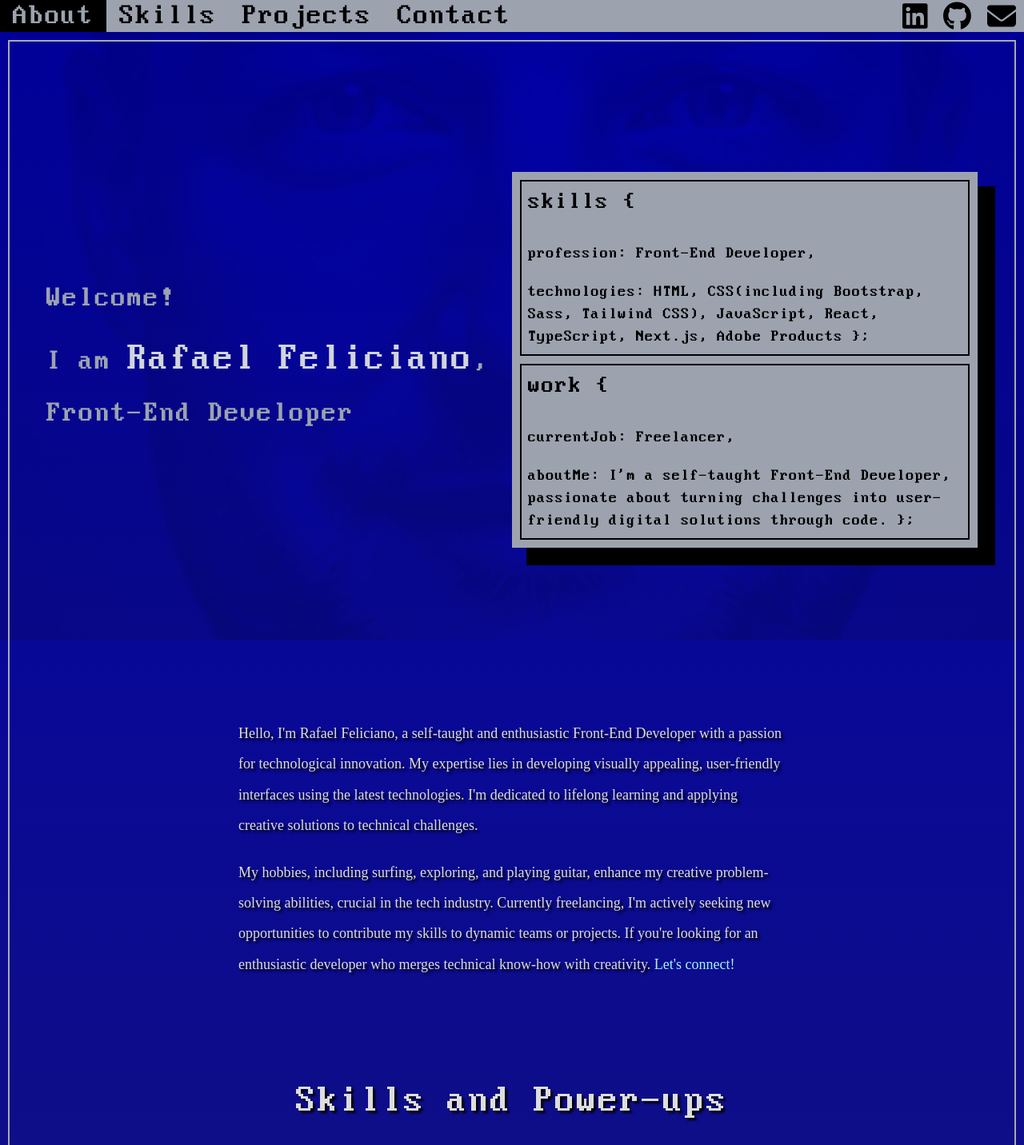
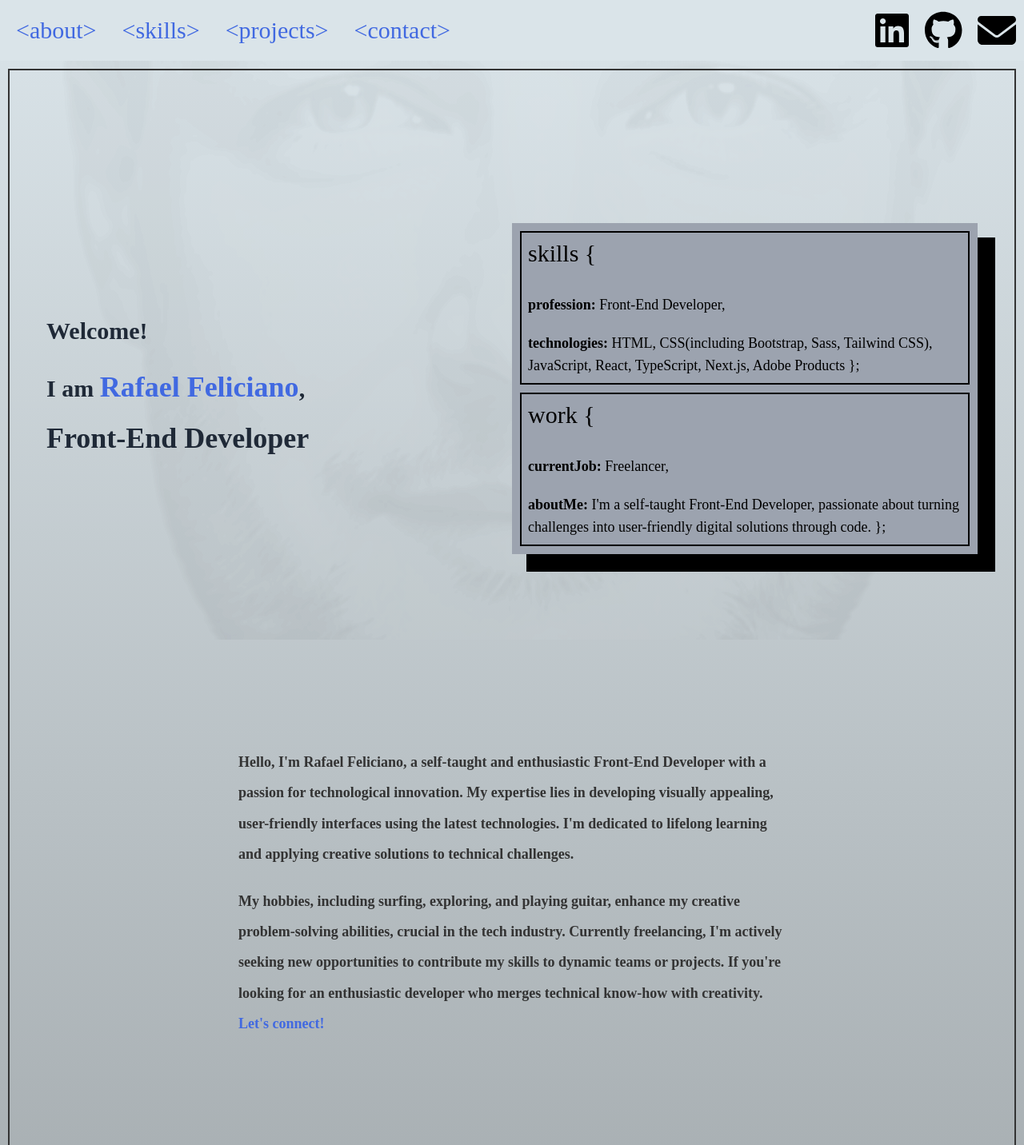
Before and after one commit to RafaelFelic/Portfolio, a React (Create React App) app: page / in a window 1280 px wide. Shown: the top 1432 px of the page at 80% size. Built offline with nearby package versions, Linux system fonts and the light colour scheme.

Commit message:
Theme changed

```diff
--- a/src/components/About.jsx
+++ b/src/components/About.jsx
@@ -7,7 +7,7 @@ export default function About() {
   return (
     <section
       id="about"
-      className="max-w-[780px] mx-auto p-5 md:p-12 px-6 text-sm md:text-lg text-[#ddd] md:leading-[2.4rem] font-['Raleway'] overflow-hidden textShadow"
+      className="max-w-[780px] mx-auto p-5 md:p-12 px-6 text-sm md:text-lg text-[#333] md:leading-[2.4rem] font-semibold"
       ref={sectionRef}
     >
       {/* <h2 className="hide section">About Me</h2> */}
@@ -26,7 +26,7 @@ export default function About() {
         an enthusiastic developer who merges technical know-how with creativity.{' '}
         <button
           onClick={() => scrollToSection('contact')}
-          className="text-cyan-200 hover:text-yellow-400"
+          className="text-[#4169E1] hover:text-yellow-300"
         >
           Let's connect!
         </button>
--- a/src/components/Background.jsx
+++ b/src/components/Background.jsx
@@ -27,8 +27,8 @@ const Background = () => {
   }, []);
   return (
     <div
-      className="fixed top-0 left-0 w-screen h-screen bg-[url('/public/background.png')] bg-cover bg-no-repeat md:bg-center mix-blend-multiply opacity-20 z-[-1] "
-      style={{ transform: `scale(${scale})`, backgroundPosition: '35% center' }}
+      className="fixed top-0 left-0 w-screen h-screen bg-[url('/public/background.png')] bg-cover bg-no-repeat md:bg-center mix-blend-hard-light opacity-5 z-[-1] "
+      style={{ transform: `scale(${scale})`, backgroundPosition: 'center' }}
     ></div>
   );
 };
--- a/src/components/Contact.jsx
+++ b/src/components/Contact.jsx
@@ -33,11 +33,11 @@ function Contact() {
   return (
     <form
       id="contact"
-      className="font-['Raleway'] flex flex-col items-center justify-center gap-2.5"
+      className="flex flex-col items-center justify-center gap-2.5 text-white"
       ref={sectionRef}
       onSubmit={handleSubmit}
     >
-      <h2 className="hide section font-[DOSfont] text-3xl md:text-5xl my-7 pt-5 text-[#ddd] text-center textShadow">
+      <h2 className="hide section text-3xl md:text-4xl my-7 pt-5  text-center">
         Contact
       </h2>
       <h3 className="w-[70%] mb-5 text-center">
@@ -65,7 +65,7 @@ function Contact() {
         onChange={handleChange}
       />
       <button
-        className="w-20 text-cyan bg-transparent p-2 mb-8 rounded-full hover:text-black hover:bg-cyan-300"
+        className="w-20 text-cyan-300 bg-transparent p-2 mb-8 rounded-full hover:text-black hover:bg-cyan-300"
         type="submit"
       >
         Send
--- a/src/components/Footer.jsx
+++ b/src/components/Footer.jsx
@@ -10,7 +10,7 @@ export default function Footer() {
           <h3 className="font-extrabold">MENU</h3>
           <ul>
             {FOOTER_ITEMS.map((item) => (
-              <li key={item.id} className="text-gray-800 hover:text-cyan-900">
+              <li key={item.id} className="text-gray-800 hover:text-[#4169E1]">
                 <button
                   onClick={() => scrollToSection(item.id)}
                   aria-label={item.label}
@@ -29,14 +29,14 @@ export default function Footer() {
               target="_blank"
               rel="noreferrer"
               aria-label={link.label}
-              className="text-5xl m-2 text-gray-800 hover:text-cyan-900"
+              className="text-5xl m-2 text-gray-800 hover:text-[#4169E1]"
             >
               <FontAwesomeIcon icon={link.icon} />
             </a>
           ))}
         </div>
       </div>
-      <span className="w-full mt-5 font-dos text-gray-300 text-center text-sm md:text-base">
+      <span className="w-full mt-5 text-gray-300 text-center text-sm md:text-base">
         2024 - Rafael Feliciano - All rights reserved
       </span>
     </footer>
--- a/src/components/Header.jsx
+++ b/src/components/Header.jsx
@@ -7,31 +7,25 @@ export default function Header() {
   const [isMenuOpen, setIsMenuOpen] = useState(false);
   const menuRef = useRef(null); // Step 1: Ref for the menu
 
-  // Step 2: Implement the logic to hide the menu when clicking outside
   useEffect(() => {
     function handleClickOutside(event) {
       if (menuRef.current && !menuRef.current.contains(event.target)) {
-        setIsMenuOpen(false); // Close the menu if click is outside
+        setIsMenuOpen(false);
       }
     }
 
-    // Add event listener
     document.addEventListener('mousedown', handleClickOutside);
     return () => {
-      // Step 3: Cleanup the event listener
       document.removeEventListener('mousedown', handleClickOutside);
     };
-  }, [menuRef]); // Dependency array ensures effect is run on mount and unmount
+  }, [menuRef]);
 
   return (
     <header
-      className="flex justify-between items-stretch bg-gray-400 relative"
+      className="flex justify-between items-center bg-[#DAE4E9] relative p-1"
       id="home"
     >
-      <div className="flex items-center z-20" ref={menuRef}>
-        {' '}
-        {/* Apply ref here */}
-        {/* Hamburger Icon for Mobile */}
+      <div className="flex items-center justify-center flex-grow" ref={menuRef}>
         <button
           className="p-2 md:hidden" // Show only on mobile
           onClick={() => setIsMenuOpen(!isMenuOpen)}
@@ -43,21 +37,25 @@ export default function Header() {
           </div>
         </button>
         {/* Main Content Container: Ensures content alignment on desktop */}
-        <div className="flex-grow flex items-center justify-between">
         {/* Navigation Menu */}
         <nav
           className={`${
             isMenuOpen ? 'block' : 'hidden'
-            } md:flex flex-grow items-center bg-gray-400 md:bg-transparent absolute md:static top-full left-0`}
+          } md:flex flex-grow bg-[#DAE4E9] md:bg-transparent`}
         >
-            <ul className="flex flex-col md:flex-row md:items-center w-full">
+          <ul className="flex flex-col md:flex-row w-full h-full">
             {HEADER_ITEMS.map((item) => (
               <li key={item.id}>
                 <button
-                    className="text-black hover:bg-black hover:text-gray-400 p-2 md:p-0 md:px-4  w-full md:w-auto text-left md:text-center text-3xl md:text-3xl lg:text-4xl"
+                  className="text-[#4169E1] hover:text-[#DAE4E9]
+                    hover:bg-[#4169E1]
+                    hover:shadow-[10px_10px_0px_2px_#000]
+                    hover:rounded-md
+                    m-2 p-2 text-left md:text-center
+                    text-3xl"
                   onClick={() => {
                     scrollToSection(item.id);
-                      setIsMenuOpen(false); // Close menu on item click for mobile
+                    setIsMenuOpen(false);
                   }}
                   aria-label={item.label}
                 >
@@ -67,9 +65,9 @@ export default function Header() {
             ))}
           </ul>
         </nav>
-        </div>
+
         {/* Social Links - Always on the right */}
-        <div className="absolute right-0 flex text-3xl md:text-3xl lg:text-4xl  h-full">
+        <div className="absolute right-0 flex text-4xl md:text-5xl  h-full">
           {SOCIAL_LINKS.map((link, index) => (
             <a
               key={index}
@@ -77,7 +75,7 @@ export default function Header() {
               target="_blank"
               rel="noopener noreferrer"
               aria-label={link.label}
-              className="text-black flex items-center justify-center px-2.5 hover:bg-black hover:text-gray-400"
+              className="text-black flex items-center justify-center px-2.5 hover:text-[#4169E1]"
             >
               <FontAwesomeIcon icon={link.icon} />
             </a>
--- a/src/components/Portfolio.jsx
+++ b/src/components/Portfolio.jsx
@@ -7,8 +7,8 @@ export default function Portfolio() {
 
   return (
     <div id="portfolio" className="portfolio" ref={sectionRef}>
-      <h2 className="hide section font-[DOSfont] text-3xl md:text-5xl my-7 pt-5 text-[#ddd] text-center textShadow">
-        Portfolio
+      <h2 className="hide section text-3xl md:text-4xl my-7 pt-5 text-black text-center">
+        Some of my projects
       </h2>
       {PROJECTS.map((project, index) => (
         <Project
--- a/src/components/Project.jsx
+++ b/src/components/Project.jsx
@@ -33,7 +33,7 @@ export default function Project({ project, projectIndex, className }) {
 
   return (
     <div
-      className={`font-['Raleway'] pb-[100px] my-2 mx-2 md:mx-2.5 text-center ${className}`}
+      className={`bg-black bg-opacity-40 shadow-black shadow-md rounded-3xl p-5 my-2 mx-2 md:mx-2.5 text-center ${className}`}
     >
       <div className={`${classes.scroller} flex flex-nowrap`} ref={scrollerRef}>
         {imagesToDisplay.map((image, index) => (
@@ -52,8 +52,8 @@ export default function Project({ project, projectIndex, className }) {
         ))}
       </div>
 
-      <h3 className="text-[#fff] mt-3 text-base md:text-lg">{project.title}</h3>
-      <p className="m-2.5 p-2.5 md:mx-10 text-[#ccc] text-xs md:text-base">
+      <h3 className="text-white mt-3 text-base md:text-lg">{project.title}</h3>
+      <p className="m-2.5 p-2.5 md:mx-10 text-[#bbb] text-xs md:text-base">
         {project.description}
       </p>
       <a
--- a/src/components/Showcase.jsx
+++ b/src/components/Showcase.jsx
@@ -5,12 +5,12 @@ export default function Showcase() {
 
   return (
     <div ref={sectionRef} className="h-screen flex flex-col md:flex-row">
-      <section className="block md:inline-block md:m-auto pr-5 my-8 md:ml-12 w-full md:w-[50%] text-3xl md:text-4xl text-right md:text-left">
+      <section className="block md:inline-block md:m-auto pr-5 my-8 md:ml-12 w-full md:w-[50%] text-3xl md:text-3xl text-right md:text-left font-semibold">
         <div>
           <p className="hide fromleft mb-3 md:mb-8">Welcome!</p>
           <p className="hide fromleft mb-2 md:mb-6">
             I am{' '}
-            <span className="text-gray-300 text-4xl md:text-5xl">
+            <span className="text-[#4169E1] text-4xl md:text-4xl">
               Rafael Feliciano
             </span>
             ,
@@ -23,22 +23,28 @@ export default function Showcase() {
         </div>
       </section>
 
-      <section className="md:w-[50%] w-[85%] mx-auto md:m-auto md:mr-12 text-md md:text-xl bg-gray-400 text-black p-2.5 shadow-[20px_20px_0px_2px_#000] hide fromright">
+      <section className="md:w-[50%] w-[85%] mx-auto md:m-auto md:mr-12 text-md md:text-lg bg-gray-400 text-black p-2.5 shadow-[20px_20px_0px_2px_#000] hide fromright">
         <div className="p-2.5 skills">
-          <p className="text-xl md:text-3xl md:mb-8">skills &#123;</p>
-          <p className="mb-5">profession: Front-End Developer,</p>
+          <p className="text-xl md:text-3xl md:mb-8 ">skills &#123;</p>
+          <p className="mb-5">
+            <span className="font-semibold">profession:</span> Front-End
+            Developer,
+          </p>
           <p>
-            technologies: HTML, CSS(including Bootstrap, Sass, Tailwind CSS),
-            JavaScript, React, TypeScript, Next.js, Adobe Products &#125;;
+            <span className="font-semibold">technologies:</span> HTML,
+            CSS(including Bootstrap, Sass, Tailwind CSS), JavaScript, React,
+            TypeScript, Next.js, Adobe Products &#125;;
           </p>
         </div>
         <div className="mt-2.5 p-2.5 work">
           <p className="text-xl md:text-3xl md:mb-8">work &#123;</p>
-          <p className="mb-5">currentJob: Freelancer,</p>
+          <p className="mb-5">
+            <span className="font-semibold">currentJob:</span> Freelancer,
+          </p>
           <p>
-            aboutMe: I'm a self-taught Front-End Developer, passionate about
-            turning challenges into user-friendly digital solutions through
-            code. &#125;;
+            <span className="font-semibold">aboutMe:</span> I'm a self-taught
+            Front-End Developer, passionate about turning challenges into
+            user-friendly digital solutions through code. &#125;;
           </p>
         </div>
       </section>
--- a/src/components/Skills.jsx
+++ b/src/components/Skills.jsx
@@ -7,10 +7,10 @@ export default function Skills() {
   return (
     <section
       id="skills"
-      className="text-[#ddd] text-center textShadow mb-12 p-1"
+      className="text-black text-center mb-12 p-1"
       ref={sectionRef}
     >
-      <h2 className="hide section font-[DOSfont] text-3xl md:text-5xl my-7">
+      <h2 className="hide section text-3xl md:text-4xl my-7">
         Skills and Power-ups
       </h2>
       <ul className="hide section grid grid-cols-5 md:grid-cols-10 list-none font-['Raleway'] gap-2 mx-1 md:mx-5 xl:mx-12">
@@ -21,7 +21,7 @@ export default function Skills() {
           >
             <img
               src={skill.image}
-              className="w-16 h-16 lg:w-20 lg:h-20 xl:w-24 xl:h-24 p-1 mb-2 bg-[#eee] rounded-lg shadow-[2px_2px_0px_2px_#000] object-contain"
+              className="w-16 h-16 lg:w-20 lg:h-20 xl:w-24 xl:h-24 p-1 mb-2 bg-[#ddd] rounded-lg shadow-[2px_2px_0px_2px_#000] object-contain"
               alt={skill.name}
             />
             <span>{skill.name}</span>
--- a/src/index.css
+++ b/src/index.css
@@ -15,11 +15,11 @@
 }
 
 body {
-  @apply bg-gradient text-gray-400 font-dos antialiased;
+  @apply bg-gradient text-gray-800 font-['Raleway'] antialiased;
 }
 
 .custom-box-shadow {
-  box-shadow: inset 0px 0px 0px 2px #aaa;
+  box-shadow: inset 0px 0px 0px 2px #333;
 }
 
 .hide {
--- a/src/utils/data.js
+++ b/src/utils/data.js
@@ -2,10 +2,10 @@ import { faGithub, faLinkedin } from '@fortawesome/free-brands-svg-icons';
 import { faEnvelope } from '@fortawesome/free-solid-svg-icons';
 
 export const HEADER_ITEMS = [
-  { id: 'about', label: 'About' },
-  { id: 'skills', label: 'Skills' },
-  { id: 'portfolio', label: 'Projects' },
-  { id: 'contact', label: 'Contact' },
+  { id: 'about', label: '<about>' },
+  { id: 'skills', label: '<skills>' },
+  { id: 'portfolio', label: '<projects>' },
+  { id: 'contact', label: '<contact>' },
 ];
 
 export const FOOTER_ITEMS = [
--- a/tailwind.config.js
+++ b/tailwind.config.js
@@ -49,7 +49,7 @@ module.exports = {
         aboutSession: 'aboutSession 0.5s ease-out forwards',
       },
       backgroundImage: {
-        gradient: 'linear-gradient(to bottom, #00a, #333)',
+        gradient: 'linear-gradient(to bottom, #DAE4E9, #333)',
       },
       fontFamily: {
         dos: ["'DOSFont'", 'monospace'],
```
Lines whose indentation alone changed are shown as unchanged.
